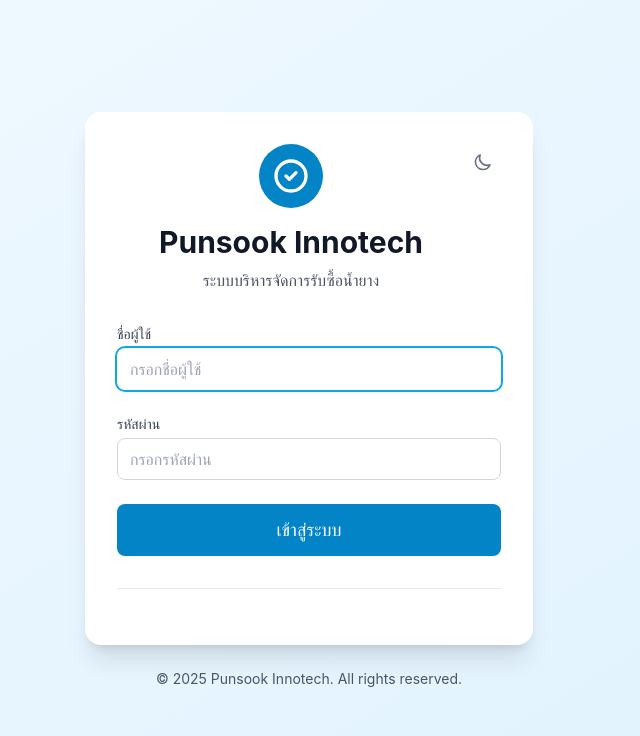
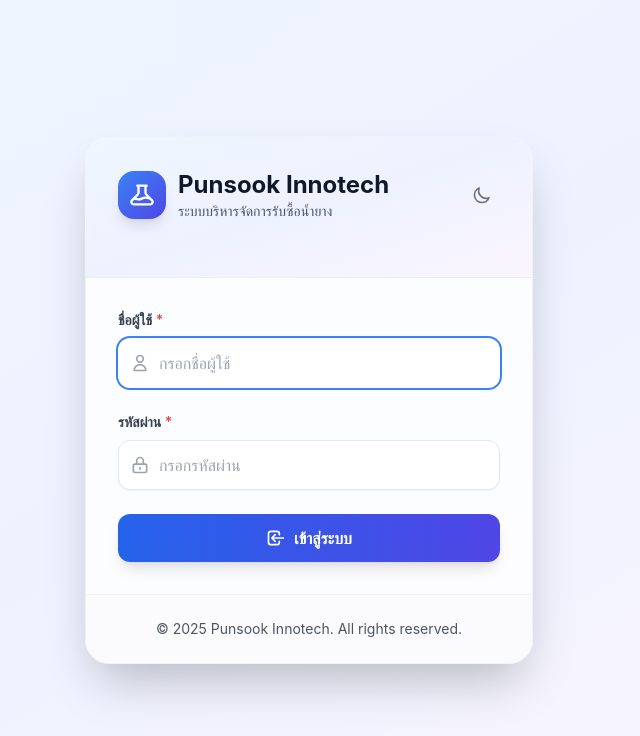
Before and after one commit to Prider/buy-rubber, a Next.js app: page /login in a window 1280 px wide. Shown: the top 736 px of the page, without its empty margins (331-971 px from the left). Built offline with nearby package versions, Linux system fonts and the light colour scheme.

Commit message:
update login UI page

```diff
--- a/src/app/login/page.tsx
+++ b/src/app/login/page.tsx
@@ -45,87 +45,118 @@
   };
 
   return (
-    <div className="min-h-screen flex items-center justify-center bg-gradient-to-br from-primary-50 to-primary-100 dark:from-gray-900 dark:to-gray-800">
-      <div className="max-w-md w-full mx-4">
-        <div className="bg-white dark:bg-gray-800 rounded-2xl shadow-xl p-8">
-          {/* Header with dark mode toggle */}
-          <div className="flex justify-between items-start mb-8">
-            <div className="text-center flex-1">
-              <div className="inline-flex items-center justify-center w-16 h-16 bg-primary-600 dark:bg-primary-500 rounded-full mb-4">
-                <svg
-                  className="w-10 h-10 text-white"
-                  fill="none"
-                  stroke="currentColor"
-                  viewBox="0 0 24 24"
-                >
-                  <path
-                    strokeLinecap="round"
-                    strokeLinejoin="round"
-                    strokeWidth={2}
-                    d="M9 12l2 2 4-4m6 2a9 9 0 11-18 0 9 9 0 0118 0z"
-                  />
+    <div className="min-h-screen flex items-center justify-center bg-gradient-to-br from-blue-50 via-indigo-50 to-purple-50 dark:from-gray-900 dark:via-gray-800 dark:to-gray-700 p-4">
+      <div className="max-w-md w-full">
+        <div className="bg-white/80 dark:bg-gray-800/80 backdrop-blur-sm rounded-3xl shadow-2xl border border-gray-200/50 dark:border-gray-700/50 overflow-hidden">
+          {/* Header */}
+          <div className="px-8 py-8 bg-gradient-to-br from-blue-50 via-indigo-50 to-purple-50 dark:from-gray-800 dark:via-gray-700 dark:to-gray-600 border-b border-gray-200/50 dark:border-gray-700/50">
+            <div className="flex items-center justify-between mb-6">
+              <div className="flex items-center space-x-3">
+                <div className="w-12 h-12 bg-gradient-to-br from-blue-500 to-indigo-600 rounded-2xl flex items-center justify-center shadow-lg">
+                  <svg className="w-7 h-7 text-white" fill="none" stroke="currentColor" viewBox="0 0 24 24">
+                    <path strokeLinecap="round" strokeLinejoin="round" strokeWidth={2} d="M19.428 15.428a2 2 0 00-1.022-.547l-2.387-.477a6 6 0 00-3.86.517l-.318.158a6 6 0 01-3.86.517L6.05 15.21a2 2 0 00-1.806.547M8 4h8l-1 1v5.172a2 2 0 00.586 1.414l5 5c1.26 1.26.367 3.414-1.415 3.414H4.828c-1.782 0-2.674-2.154-1.414-3.414l5-5A2 2 0 009 10.172V5L8 4z" />
                   </svg>
                 </div>
-              <h1 className="text-3xl font-bold text-gray-900 dark:text-gray-100">Punsook Innotech</h1>
-              <p className="text-gray-600 dark:text-gray-400 mt-2">ระบบบริหารจัดการรับซื้อน้ำยาง</p>
+                <div>
+                  <h1 className="text-2xl font-bold text-gray-900 dark:text-white">Punsook Innotech</h1>
+                  <p className="text-sm text-gray-600 dark:text-gray-300">ระบบบริหารจัดการรับซื้อน้ำยาง</p>
+                </div>
               </div>
               <DarkModeToggle />
             </div>
+          </div>
 
           {/* Form */}
+          <div className="px-8 py-8">
             <form onSubmit={handleSubmit} className="space-y-6">
               {error && (
-              <div className="bg-red-50 dark:bg-red-900/30 border border-red-200 dark:border-red-800 text-red-700 dark:text-red-300 px-4 py-3 rounded-lg">
-                {error}
+                <div className="bg-red-50 dark:bg-red-900/20 border border-red-200 dark:border-red-800 rounded-xl p-4">
+                  <div className="flex items-center space-x-3">
+                    <div className="w-6 h-6 bg-red-100 dark:bg-red-900 rounded-full flex items-center justify-center">
+                      <svg className="w-3 h-3 text-red-600 dark:text-red-400" fill="currentColor" viewBox="0 0 20 20">
+                        <path fillRule="evenodd" d="M10 18a8 8 0 100-16 8 8 0 000 16zM8.707 7.293a1 1 0 00-1.414 1.414L8.586 10l-1.293 1.293a1 1 0 101.414 1.414L10 11.414l1.293 1.293a1 1 0 001.414-1.414L11.414 10l1.293-1.293a1 1 0 00-1.414-1.414L10 8.586 8.707 7.293z" clipRule="evenodd" />
+                      </svg>
+                    </div>
+                    <p className="text-red-700 dark:text-red-300 font-medium text-sm">{error}</p>
+                  </div>
                 </div>
               )}
 
-            <div>
-              <label className="label">ชื่อผู้ใช้</label>
+              <div className="space-y-2">
+                <label className="block text-sm font-semibold text-gray-700 dark:text-gray-300">
+                  ชื่อผู้ใช้ <span className="text-red-500">*</span>
+                </label>
+                <div className="relative">
+                  <div className="absolute inset-y-0 left-0 pl-3 flex items-center pointer-events-none">
+                    <svg className="w-5 h-5 text-gray-400" fill="none" stroke="currentColor" viewBox="0 0 24 24">
+                      <path strokeLinecap="round" strokeLinejoin="round" strokeWidth={2} d="M16 7a4 4 0 11-8 0 4 4 0 018 0zM12 14a7 7 0 00-7 7h14a7 7 0 00-7-7z" />
+                    </svg>
+                  </div>
                   <input
                     type="text"
                     value={username}
                     onChange={(e) => setUsername(e.target.value)}
-                className="input"
+                    className="w-full pl-10 pr-4 py-3 border border-gray-200 dark:border-gray-600 rounded-xl focus:outline-none focus:ring-2 focus:ring-blue-500 focus:border-transparent dark:bg-gray-700 dark:text-gray-100 transition-all duration-200 shadow-sm"
                     placeholder="กรอกชื่อผู้ใช้"
                     required
                     autoFocus
                   />
                 </div>
+              </div>
 
-            <div>
-              <label className="label">รหัสผ่าน</label>
+              <div className="space-y-2">
+                <label className="block text-sm font-semibold text-gray-700 dark:text-gray-300">
+                  รหัสผ่าน <span className="text-red-500">*</span>
+                </label>
+                <div className="relative">
+                  <div className="absolute inset-y-0 left-0 pl-3 flex items-center pointer-events-none">
+                    <svg className="w-5 h-5 text-gray-400" fill="none" stroke="currentColor" viewBox="0 0 24 24">
+                      <path strokeLinecap="round" strokeLinejoin="round" strokeWidth={2} d="M12 15v2m-6 4h12a2 2 0 002-2v-6a2 2 0 00-2-2H6a2 2 0 00-2 2v6a2 2 0 002 2zm10-10V7a4 4 0 00-8 0v4h8z" />
+                    </svg>
+                  </div>
                   <input
                     type="password"
                     value={password}
                     onChange={(e) => setPassword(e.target.value)}
-                className="input"
+                    className="w-full pl-10 pr-4 py-3 border border-gray-200 dark:border-gray-600 rounded-xl focus:outline-none focus:ring-2 focus:ring-blue-500 focus:border-transparent dark:bg-gray-700 dark:text-gray-100 transition-all duration-200 shadow-sm"
                     placeholder="กรอกรหัสผ่าน"
                     required
                   />
+                </div>
               </div>
 
               <button
                 type="submit"
                 disabled={loading}
-              className="w-full btn btn-primary py-3 text-lg disabled:opacity-50 disabled:cursor-not-allowed"
+                className="w-full py-3 px-6 bg-gradient-to-r from-blue-600 to-indigo-600 dark:from-blue-500 dark:to-indigo-500 text-white rounded-xl hover:from-blue-700 hover:to-indigo-700 dark:hover:from-blue-600 dark:hover:to-indigo-600 focus:outline-none focus:ring-2 focus:ring-blue-500 disabled:opacity-50 disabled:cursor-not-allowed transition-all duration-200 font-semibold shadow-lg hover:shadow-xl transform hover:-translate-y-0.5 disabled:transform-none"
               >
-              {loading ? 'กำลังเข้าสู่ระบบ...' : 'เข้าสู่ระบบ'}
+                {loading ? (
+                  <div className="flex items-center justify-center space-x-2">
+                    <svg className="animate-spin w-5 h-5" fill="none" stroke="currentColor" viewBox="0 0 24 24">
+                      <path strokeLinecap="round" strokeLinejoin="round" strokeWidth={2} d="M4 4v5h.582m15.356 2A8.001 8.001 0 004.582 9m0 0H9m11 11v-5h-.581m0 0a8.003 8.003 0 01-15.357-2m15.357 2H15" />
+                    </svg>
+                    <span>กำลังเข้าสู่ระบบ...</span>
+                  </div>
+                ) : (
+                  <div className="flex items-center justify-center space-x-2">
+                    <svg className="w-5 h-5" fill="none" stroke="currentColor" viewBox="0 0 24 24">
+                      <path strokeLinecap="round" strokeLinejoin="round" strokeWidth={2} d="M11 16l-4-4m0 0l4-4m-4 4h14m-5 4v1a3 3 0 01-3 3H6a3 3 0 01-3-3V7a3 3 0 013-3h7a3 3 0 013 3v1" />
+                    </svg>
+                    <span>เข้าสู่ระบบ</span>
+                  </div>
+                )}
               </button>
             </form>
-
-          {/* Info */}
-          <div className="mt-8 pt-6 border-t border-gray-200 dark:border-gray-700">
-            <p className="text-center text-sm text-gray-600 dark:text-gray-400">
-            </p>
-          </div>
           </div>
 
           {/* Footer */}
-        <p className="text-center text-sm text-gray-600 dark:text-gray-400 mt-6">
+          <div className="px-8 py-6 bg-gray-50/50 dark:bg-gray-700/30 border-t border-gray-200/50 dark:border-gray-700/50">
+            <p className="text-center text-sm text-gray-600 dark:text-gray-400">
               © 2025 Punsook Innotech. All rights reserved.
             </p>
           </div>
         </div>
+      </div>
+    </div>
   );
 }
```
Lines whose indentation alone changed are shown as unchanged.
